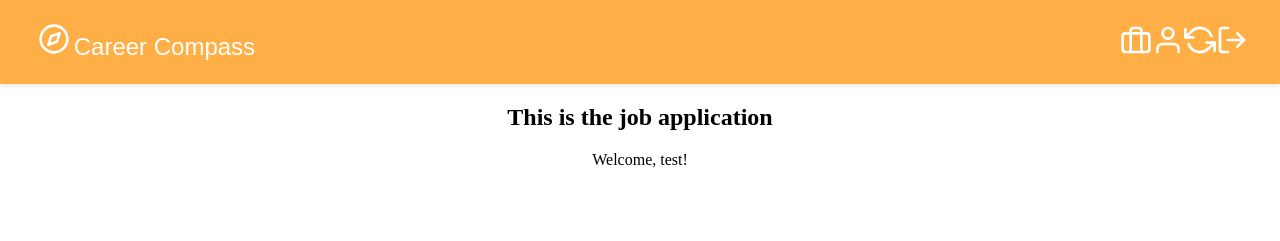
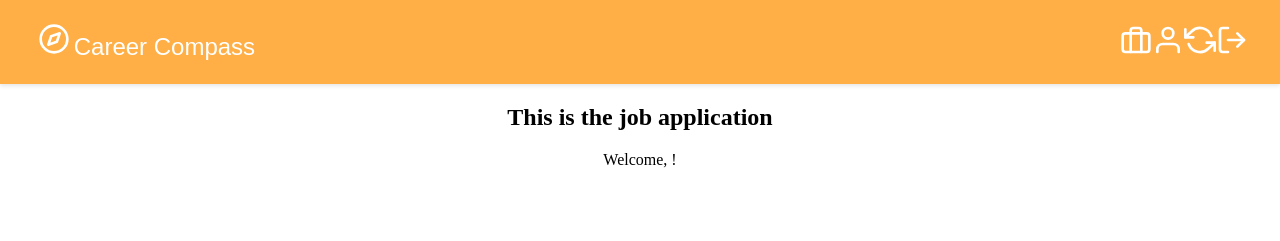
Before and after one commit to rpet064/career_compass, a Next.js app: page /job-application in a window 1280 px wide. Shown: the top 241 px of the page. Built offline with nearby package versions, Linux system fonts and the light colour scheme; sample sign-in values are in the browser's storage.

Commit message:
Push uncommitted changes to job-application.tsx
Push uncommitted changes to job-application.tsx

```diff
--- a/pages/job-application.tsx
+++ b/pages/job-application.tsx
@@ -4,13 +4,13 @@ import { checkAuth } from '../app/utility/checkAuth';
 import UserProps from "@/app/interfaces/userProps";
 import { NextPageContext } from 'next';
 
-  export default function JobApplication({ user }: UserProps) {
+  export default function JobApplication({ userid, username }: UserProps) {
     return (
       <main>
-      <Navbar user={user.userid} />
+      <Navbar userid={userid} />
       <section>
         <h1>This is the job application</h1>
-        <div>Welcome, {user.username}!</div>
+        <div>Welcome, {username}!</div>
       </section>
       <Footer />
       </main>
```
